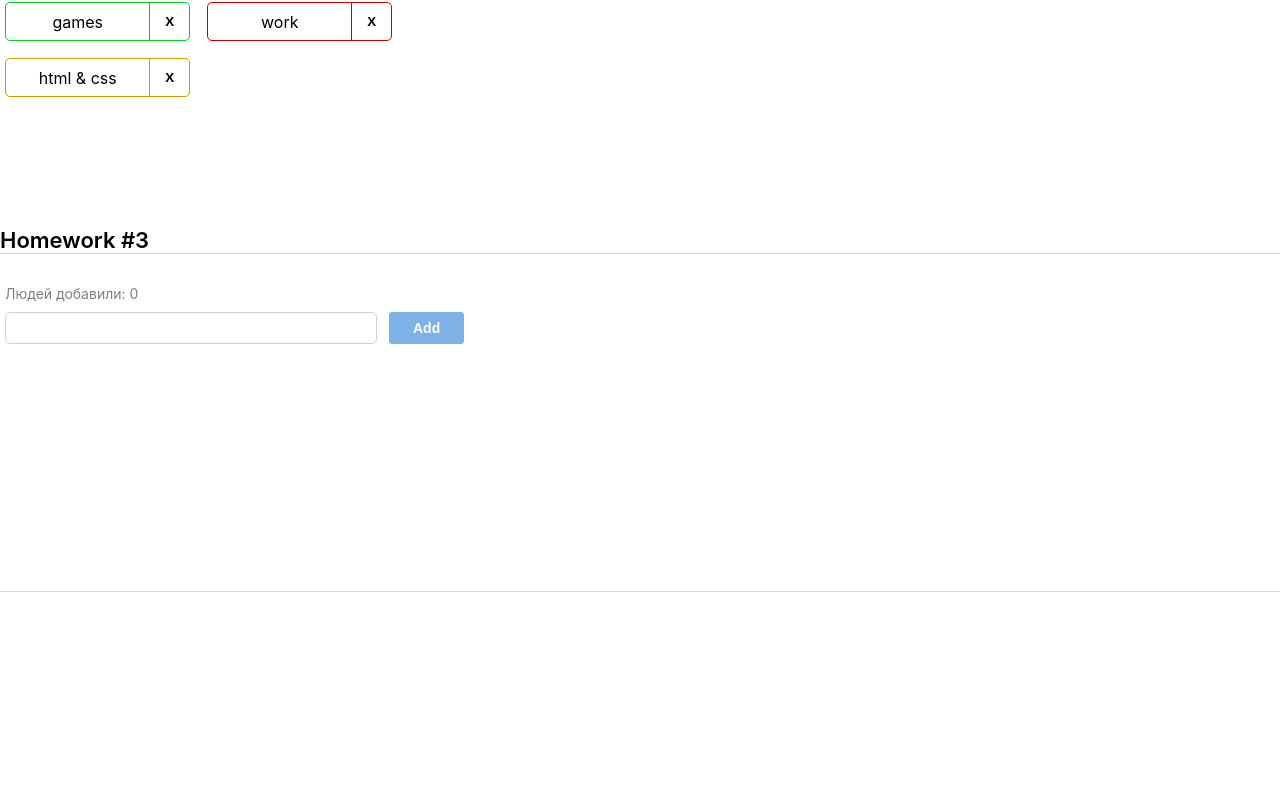
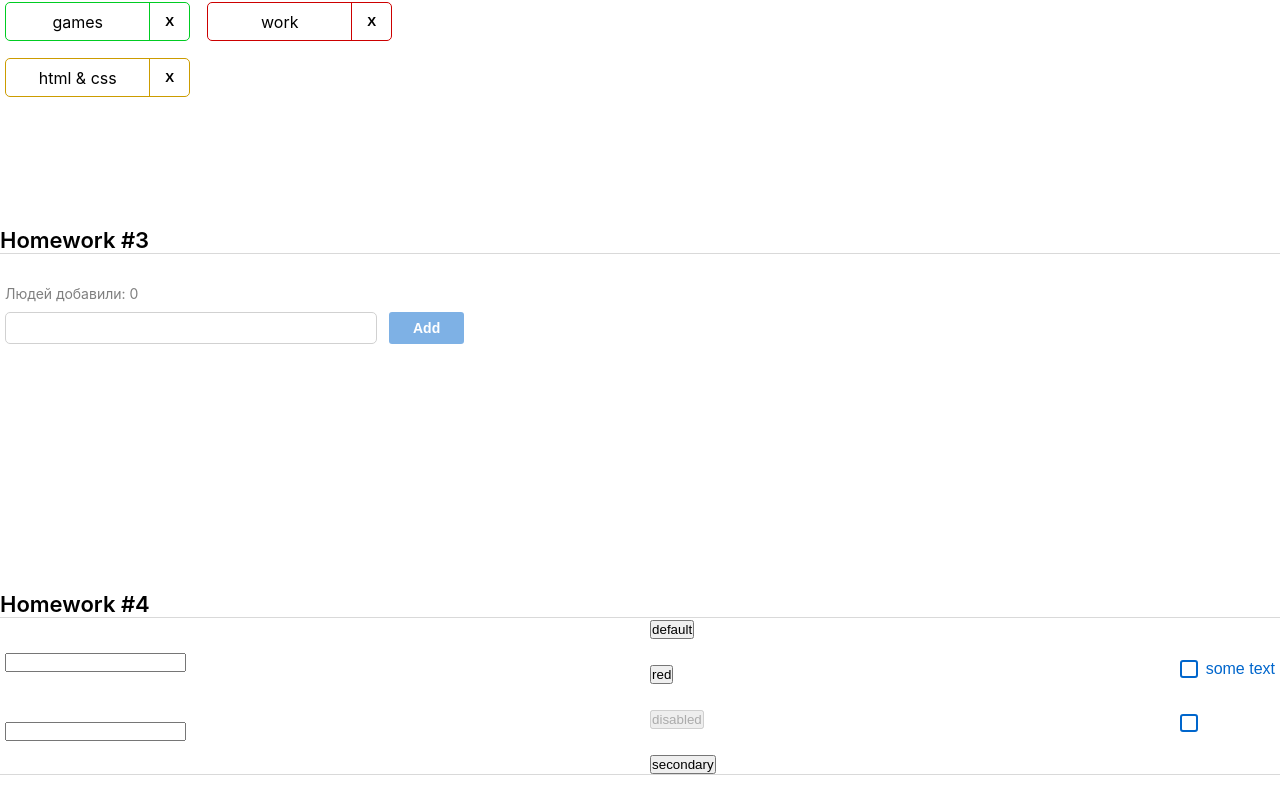
Before and after one commit to 7lad48/hw-autocheck, a React (Create React App) app: page /#/ in a window 1280 px wide. Shown: the part 744-1554 px from the top of the page. Before the commit the page ends 1371 px from the top, so only its background shows below. Built offline with nearby package versions, Linux system fonts and the light colour scheme.

Commit message:
enable checkboxes

```diff
--- a/src/s1-main/App.tsx
+++ b/src/s1-main/App.tsx
@@ -3,6 +3,7 @@
 import HW1 from '../s2-homeworks/hw01/HW1'
 import HW2 from "../s2-homeworks/hw02/HW2";
 import HW3 from "../s2-homeworks/hw03/HW3";
+import HW4 from "../s2-homeworks/hw04/HW4";
 
 function App() {
     return (
@@ -11,7 +12,7 @@
             {/*раскомментировать по ходу выполнения*/}
             <HW2/>
             <HW3/>
-            {/*<HW4/>*/}
+            <HW4/>
 
             {/*при выполнении дз 5 и более - закомментировать здесь дз 1-4, так как они есть внутри дз 5*/}
             {/*<HW5/>*/}
--- a/src/s2-homeworks/hw04/common/c3-SuperCheckbox/SuperCheckbox.tsx
+++ b/src/s2-homeworks/hw04/common/c3-SuperCheckbox/SuperCheckbox.tsx
@@ -28,7 +28,10 @@
 ) => {
     const onChangeCallback = (e: ChangeEvent<HTMLInputElement>) => {
         // задачка на написание онченджа
-
+        //console.log(e.currentTarget.checked)
+        //restProps.checked = !restProps.checked
+        onChange?.(e)
+        onChangeChecked?.(e.currentTarget.checked)
     }
 
     const finalInputClassName = s.checkbox
```
